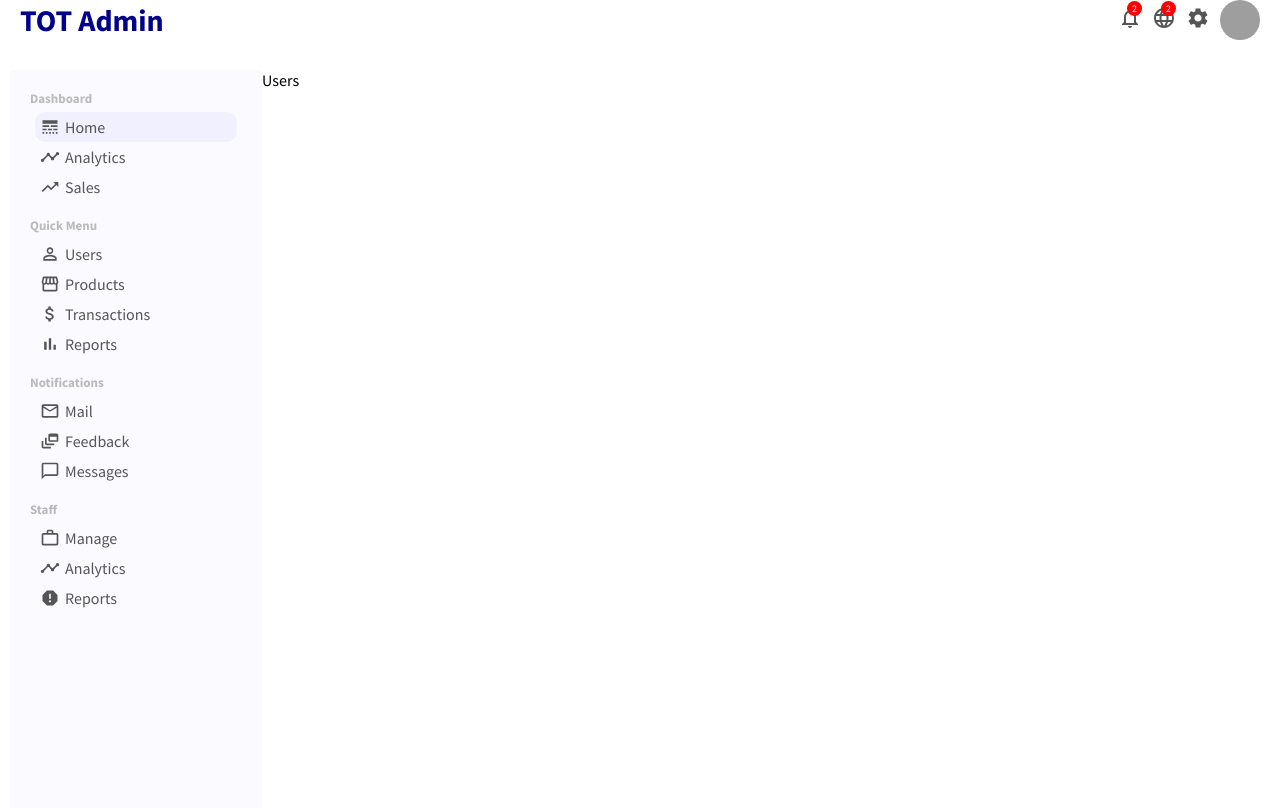
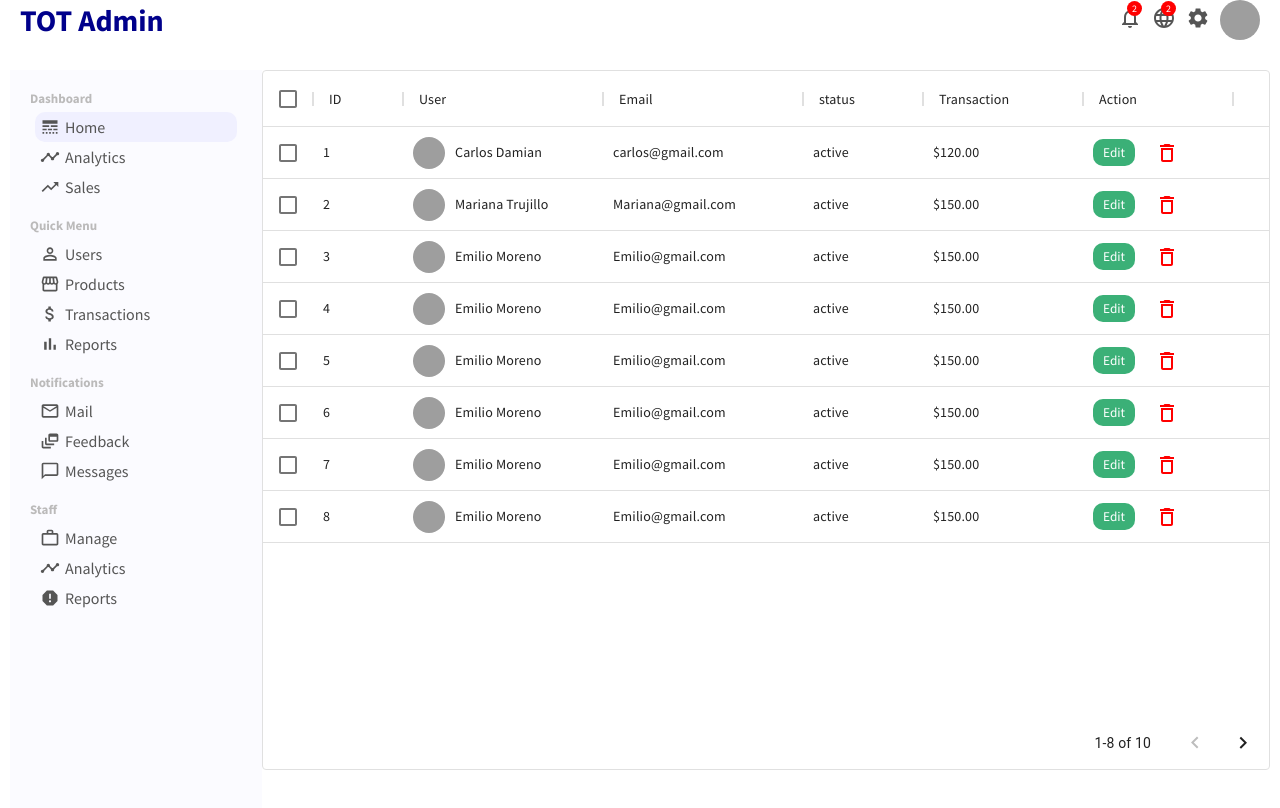
Before and after one commit to caarlosdamian/Dashboard-Demo, a React (Create React App) app: page /users in a window 1280 px wide. Shown: the top 808 px of the page. Built offline with nearby package versions, Linux system fonts and the light colour scheme; grey boxes are pictures that could not be loaded.

Commit message:
Feature: Add show Widget on user component

```diff
--- a/package.json
+++ b/package.json
@@ -4,6 +4,7 @@
   "private": true,
   "dependencies": {
     "@material-ui/core": "^4.12.3",
+    "@material-ui/data-grid": "^4.0.0-alpha.37",
     "@material-ui/icons": "^4.11.2",
     "@testing-library/jest-dom": "^5.14.1",
     "@testing-library/react": "^11.2.7",
--- a/src/App.js
+++ b/src/App.js
@@ -4,6 +4,8 @@ import { BrowserRouter as Router, Route, Switch } from "react-router-dom";
 import "./app.css";
 import Home from "./pages/home/Home";
 import UserList from "./pages/userList/UserList";
+import User from "./pages/user/User";
+
 function App() {
   return (
     <Router>
@@ -12,10 +14,9 @@ function App() {
         <div className="container">
           <Sidebar />
           <Switch>
-            <Route path="/" exact component={Home}/>
-
-            <Route path="/users" exact component={UserList}/>
-
+            <Route path="/" exact component={Home} />
+            <Route path="/users" exact component={UserList} />
+            <Route path="/user/:userId" exact component={User} />
           </Switch>
         </div>
       </div>
--- a/src/Data.js
+++ b/src/Data.js
@@ -44,3 +44,96 @@ export const userData = [
       "Active User": 8000,
     },
   ];
+
+  export const userRows = [
+    {
+      id: 1,
+      username: "Carlos Damian",
+      avatar:
+        "https://images.pexels.com/photos/3992656/pexels-photo-3992656.png?auto=compress&cs=tinysrgb&dpr=2&w=500",
+      email: "carlos@gmail.com",
+      status: "active",
+      transaction: " $120.00",
+    },
+    {
+      id: 2,
+      username: "Mariana Trujillo",
+      avatar:
+        "https://images.pexels.com/photos/3992656/pexels-photo-3992656.png?auto=compress&cs=tinysrgb&dpr=2&w=500",
+      email: "Mariana@gmail.com",
+      status: "active",
+      transaction: " $150.00",
+    },
+    {
+      id: 3,
+      username: "Emilio Moreno",
+      avatar:
+        "https://images.pexels.com/photos/3992656/pexels-photo-3992656.png?auto=compress&cs=tinysrgb&dpr=2&w=500",
+      email: "Emilio@gmail.com",
+      status: "active",
+      transaction: " $150.00",
+    },
+    {
+      id: 4,
+      username: "Emilio Moreno",
+      avatar:
+        "https://images.pexels.com/photos/3992656/pexels-photo-3992656.png?auto=compress&cs=tinysrgb&dpr=2&w=500",
+      email: "Emilio@gmail.com",
+      status: "active",
+      transaction: " $150.00",
+    },
+    {
+      id: 5,
+      username: "Emilio Moreno",
+      avatar:
+        "https://images.pexels.com/photos/3992656/pexels-photo-3992656.png?auto=compress&cs=tinysrgb&dpr=2&w=500",
+      email: "Emilio@gmail.com",
+      status: "active",
+      transaction: " $150.00",
+    },
+    {
+      id: 6,
+      username: "Emilio Moreno",
+      avatar:
+        "https://images.pexels.com/photos/3992656/pexels-photo-3992656.png?auto=compress&cs=tinysrgb&dpr=2&w=500",
+      email: "Emilio@gmail.com",
+      status: "active",
+      transaction: " $150.00",
+    },
+    {
+      id: 7,
+      username: "Emilio Moreno",
+      avatar:
+        "https://images.pexels.com/photos/3992656/pexels-photo-3992656.png?auto=compress&cs=tinysrgb&dpr=2&w=500",
+      email: "Emilio@gmail.com",
+      status: "active",
+      transaction: " $150.00",
+    },
+    {
+      id: 8,
+      username: "Emilio Moreno",
+      avatar:
+        "https://images.pexels.com/photos/3992656/pexels-photo-3992656.png?auto=compress&cs=tinysrgb&dpr=2&w=500",
+      email: "Emilio@gmail.com",
+      status: "active",
+      transaction: " $150.00",
+    },
+    {
+      id: 9,
+      username: "Emilio Moreno",
+      avatar:
+        "https://images.pexels.com/photos/3992656/pexels-photo-3992656.png?auto=compress&cs=tinysrgb&dpr=2&w=500",
+      email: "Emilio@gmail.com",
+      status: "active",
+      transaction: " $150.00",
+    },
+    {
+      id: 10,
+      username: "Emilio Moreno",
+      avatar:
+        "https://images.pexels.com/photos/3992656/pexels-photo-3992656.png?auto=compress&cs=tinysrgb&dpr=2&w=500",
+      email: "Emilio@gmail.com",
+      status: "active",
+      transaction: " $150.00",
+    },
+  ];
--- /dev/null
+++ b/src/pages/user/User.jsx
@@ -0,0 +1,57 @@
+import "../../styles/user.css";
+import PermIdentityIcon from "@material-ui/icons/PermIdentity";
+import CalendarTodayIcon from "@material-ui/icons/CalendarToday";
+import PhoneIphoneIcon from "@material-ui/icons/PhoneIphone";
+import MailOutlineIcon from "@material-ui/icons/MailOutline";
+import LocationSearchingIcon from "@material-ui/icons/LocationSearching";
+export default function User() {
+  return (
+    <div className="user">
+      <div className="userTitleContainer">
+        <h1 className="userTitle">Edit User</h1>
+        <button className="userAddButton">Create</button>
+      </div>
+      <div className="userContainer">
+        <div className="userShow">
+          <div className="userShoTop">
+            <img
+              src="https://images.pexels.com/photos/3992656/pexels-photo-3992656.png?auto=compress&cs=tinysrgb&dpr=2&w=500"
+              alt="avatar"
+              className="userShowImg"
+            />
+            <div className="usershowTopTitle">
+              <span className="userShowUsername">Mariana Trujillo</span>
+              <span className="userShowTitle">Doctor</span>
+            </div>
+          </div>
+          <div className="userShoBottom">
+            <span className="userShowTitle">Account Details</span>
+            <div className="userShowInfo">
+              <PermIdentityIcon className="userShowIcon" />
+              <span className="userShowInfoTitle">Annabeck99</span>
+            </div>
+            <div className="userShowInfo">
+              <CalendarTodayIcon className="userShowIcon" />
+              <span className="userShowInfoTitle">10.12.1995</span>
+            </div>
+            <span className="userShowTitle">Contact Details </span>
+
+            <div className="userShowInfo">
+              <PhoneIphoneIcon className="userShowIcon" />
+              <span className="userShowInfoTitle">+1 215 654 65</span>
+            </div>
+            <div className="userShowInfo">
+              <MailOutlineIcon className="userShowIcon" />
+              <span className="userShowInfoTitle">Mariana@gmail.com</span>
+            </div>
+            <div className="userShowInfo">
+              <LocationSearchingIcon className="userShowIcon" />
+              <span className="userShowInfoTitle">New York | USA</span>
+            </div>
+          </div>
+        </div>
+        <div className="userUpdate"></div>
+      </div>
+    </div>
+  );
+}
--- a/src/pages/userList/UserList.jsx
+++ b/src/pages/userList/UserList.jsx
@@ -1,9 +1,78 @@
-import '../../styles/userList.css'
+import "../../styles/userList.css";
+import { DataGrid } from "@material-ui/data-grid";
+import DeleteOutlineIcon from "@material-ui/icons/DeleteOutline";
+import { userRows } from "../../Data";
+import { Link } from "react-router-dom";
+import { useState } from "react";
 
 export default function UserList() {
-    return (
-        <div className="userList">
-            Users
-        </div>
-    )
+  const [data, setData] = useState(userRows);
+
+  const handleDelete = (id) => {
+    setData(data.filter((item) => item.id !== id));
+  };
+  const columns = [
+    { field: "id", headerName: "ID", width: 90 },
+    {
+      field: "user",
+      headerName: "User",
+      width: 200,
+      renderCell: (params) => {
+        return (
+          <div className="userListUser">
+            <img className="userListImg" src={params.row.avatar} alt="" />
+            {params.row.username}
+          </div>
+        );
+      },
+    },
+    {
+      field: "email",
+      headerName: "Email",
+      width: 200,
+      editable: true,
+    },
+
+    {
+      field: "status",
+      headerName: "status",
+      description: "This column has a value getter and is not sortable.",
+      width: 120,
+    },
+    {
+      field: "transaction",
+      headerName: "Transaction",
+      width: 160,
+    },
+    {
+      field: "action",
+      headerName: "Action",
+      width: 150,
+      renderCell: (params) => {
+        return (
+          <>
+            <Link to={"/user/" + params.row.id}>
+              <button className="userListEdit">Edit</button>
+            </Link>
+            <DeleteOutlineIcon
+              className="userListDelete"
+              onClick={() => handleDelete(params.row.id)}
+            />
+          </>
+        );
+      },
+    },
+  ];
+  return (
+    <div className="userList">
+      <DataGrid
+        style={{ height: 700, width: "100%" }}
+        rows={data}
+        disableSelectionOnClick
+        columns={columns}
+        pageSize={8}
+        checkboxSelection
+      />
+    </div>
+  );
 }
--- /dev/null
+++ b/src/styles/user.css
@@ -0,0 +1,76 @@
+.user {
+  flex: 4;
+  padding: 20px;
+}
+.userTitleContainer {
+  display: flex;
+  align-items: center;
+  justify-content: space-between;
+}
+.userAddButton {
+  width: 80px;
+  border: none;
+  padding: 5px;
+  background-color: teal;
+  border-radius: 5px;
+  cursor: pointer;
+  color: white;
+  font-size: 16px;
+}
+.userContainer {
+  display: flex;
+  margin-top: 20px;
+}
+.userShow {
+  flex: 1;
+  -webkit-box-shadow: 0px 0px 15px -10px rgba(0, 0, 0, 0.75);
+  box-shadow: 0px 0px 15px -10px rgba(0, 0, 0, 0.75);
+  padding: 20px;
+}
+.userUpdate {
+  flex: 2;
+  -webkit-box-shadow: 0px 0px 15px -10px rgba(0, 0, 0, 0.75);
+  box-shadow: 0px 0px 15px -10px rgba(0, 0, 0, 0.75);
+  margin-left: 20px;
+}
+.userShoTop {
+  display: flex;
+  align-items: center;
+}
+.userShowImg {
+  width: 40px;
+  height: 40px;
+  border-radius: 50%;
+  object-fit: cover;
+}
+.usershowTopTitle {
+  display: flex;
+  flex-direction: column;
+  margin-left: 10px;
+}
+.userShowUsername {
+  font-weight: 600;
+}
+.userShowTitle {
+  font-weight: 300;
+}
+.userShoBottom{
+    margin-top: 20px;
+}
+.userShowTitle{
+    font-size: 14px;
+    font-weight: 600;
+    color: rgb(175, 170, 170);
+}
+.userShowInfo{
+    display: flex;
+    align-items: center;
+    margin: 20px 0px;
+    color: #444;
+}
+.userShowIcon{
+   font-size: 16px !important;
+}
+.userShowInfoTitle{
+    margin-left: 10px;
+}
--- a/src/styles/userList.css
+++ b/src/styles/userList.css
@@ -1,3 +1,31 @@
-.userList{
+.userList {
     flex: 4;
-}
+  }
+
+  .userListUser {
+    display: flex;
+    align-items: center;
+  }
+
+  .userListImg {
+    width: 32px;
+    height: 32px;
+    border-radius: 50%;
+    object-fit: cover;
+    margin-right: 10px;
+  }
+
+  .userListEdit{
+      border: none;
+      border-radius: 10px;
+      padding: 5px 10px;
+      background-color: #3bb077;
+      color: white;
+      cursor: pointer;
+      margin-right: 20px;
+  }
+
+  .userListDelete{
+      color: red;
+      cursor: pointer;
+  }
```
Also changed, not shown: 1 other file (tests, documents, lock files or other folders).
